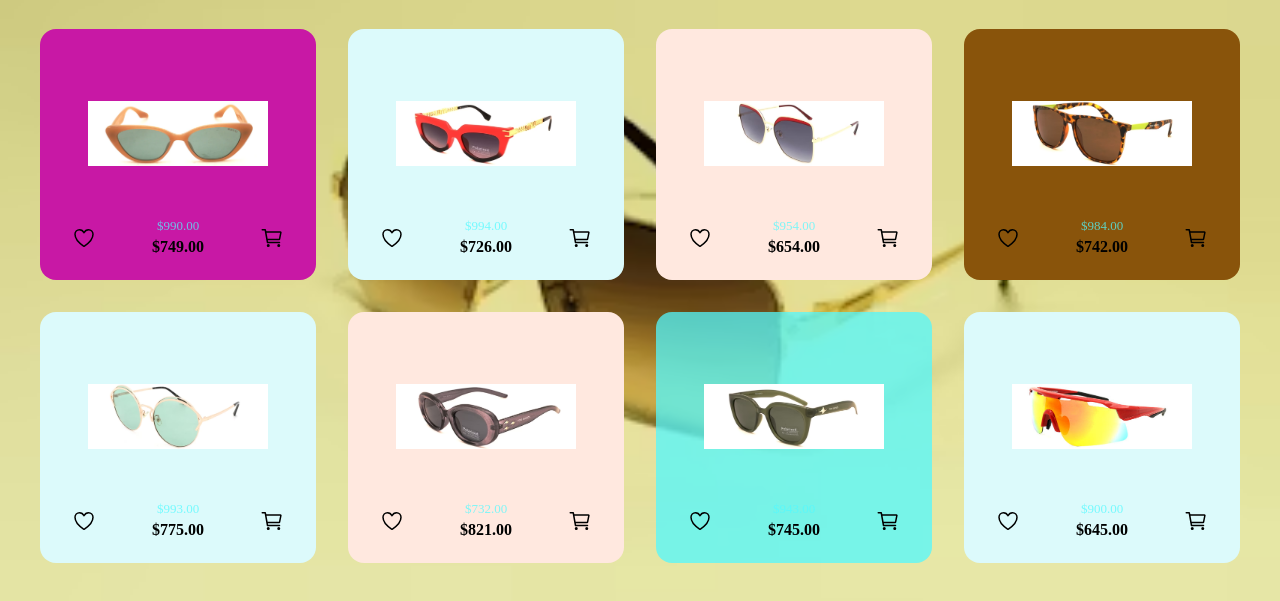
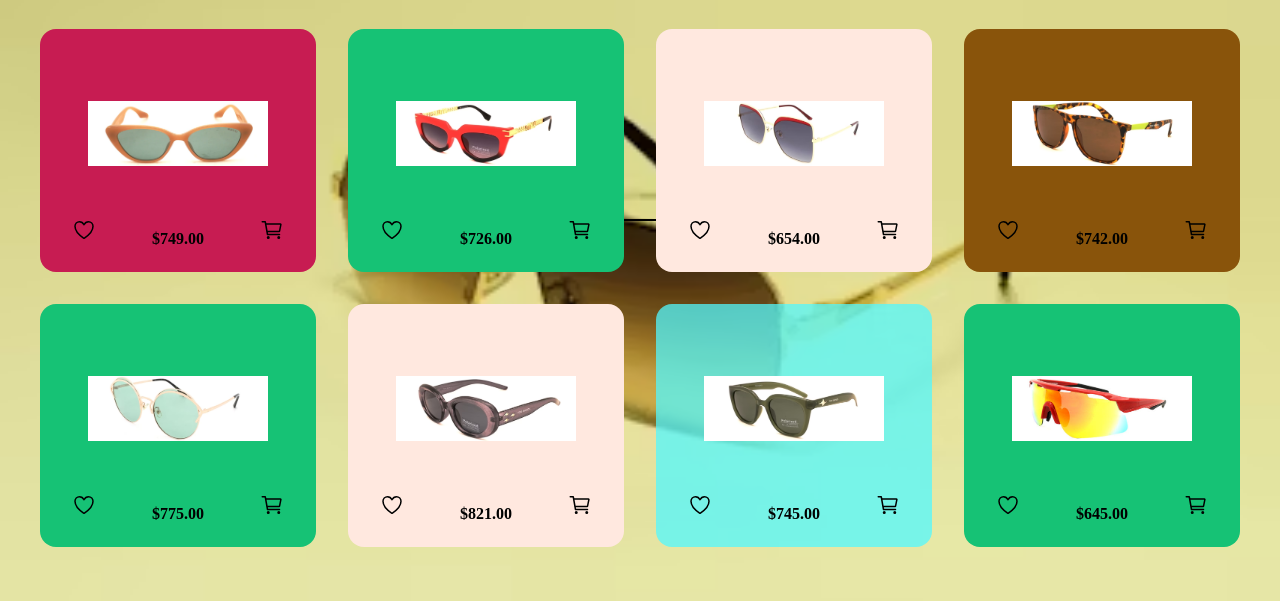
Before and after one commit to CliveOuma/sun-glasses, a plain HTML site: page Explore.html in a window 1280 px wide. Shown: the part 181-782 px from the top of the page. Drawn offline with nearby package versions, Linux system fonts and the light colour scheme.

Commit message:
updated changes

```diff
--- a/Explore.html
+++ b/Explore.html
@@ -47,7 +47,6 @@
             <a href="" class="card__icon"><ion-icon name="heart-outline"></ion-icon></a>
 
             <div>
-              <span class="card__preci card__preci--before">$990.00</span>
               <span class="card__preci card__preci--now">$749.00</span>
             </div>
             <a href="" class="card__icon"><ion-icon name="cart-outline"></ion-icon></a>
@@ -64,7 +63,6 @@
           <div class="card__precis">
             <a href="" class="card__icon"><ion-icon name="heart-outline"></ion-icon></a>
             <div>
-              <span class="card__preci card__preci--before">$994.00</span>
               <span class="card__preci card__preci--now">$726.00</span>
             </div>
             <a href="" class="card__icon"><ion-icon name="cart-outline"></ion-icon></a>
@@ -82,7 +80,6 @@
             <a href="" class="card__icon"><ion-icon name="heart-outline"></ion-icon></a>
 
             <div>
-              <span class="card__preci card__preci--before">$954.00</span>
               <span class="card__preci card__preci--now">$654.00</span>
             </div>
             <a href="" class="card__icon"><ion-icon name="cart-outline"></ion-icon></a>
@@ -99,7 +96,6 @@
             <a href="" class="card__icon"><ion-icon name="heart-outline"></ion-icon></a>
 
             <div>
-              <span class="card__preci card__preci--before">$984.00</span>
               <span class="card__preci card__preci--now">$742.00</span>
             </div>
             <a href="" class="card__icon"><ion-icon name="cart-outline"></ion-icon></a>
@@ -116,7 +112,6 @@
             <a href="" class="card__icon"><ion-icon name="heart-outline"></ion-icon></a>
 
             <div>
-              <span class="card__preci card__preci--before">$993.00</span>
               <span class="card__preci card__preci--now">$775.00</span>
             </div>
             <a href="" class="card__icon"><ion-icon name="cart-outline"></ion-icon></a>
@@ -133,7 +128,6 @@
             <a href="" class="card__icon"><ion-icon name="heart-outline"></ion-icon></a>
 
             <div>
-              <span class="card__preci card__preci--before">$732.00</span>
               <span class="card__preci card__preci--now">$821.00</span>
             </div>
             <a href="" class="card__icon"><ion-icon name="cart-outline"></ion-icon></a>
@@ -150,7 +144,6 @@
             <a href="" class="card__icon"><ion-icon name="heart-outline"></ion-icon></a>
 
             <div>
-              <span class="card__preci card__preci--before">$943.00</span>
               <span class="card__preci card__preci--now">$745.00</span>
             </div>
             <a href="" class="card__icon"><ion-icon name="cart-outline"></ion-icon></a>
@@ -167,7 +160,6 @@
             <a href="" class="card__icon"><ion-icon name="heart-outline"></ion-icon></a>
 
             <div>
-              <span class="card__preci card__preci--before">$900.00</span>
               <span class="card__preci card__preci--now">$645.00</span>
             </div>
             <a href="" class="card__icon"><ion-icon name="cart-outline"></ion-icon></a>
--- a/explore.css
+++ b/explore.css
@@ -27,10 +27,11 @@
 /*Colores*/
 :root {
   --first-color: #E3F8FF;
-  --second-color: #DCFAFB;
+  --second-color: #16c275;
   --third-color: #FFE8DF;
+  --dark-color:black;
   --accent-color: #51f9ffbd;
-  --fifth-color: #c818a5;
+  --fifth-color: #c71c52;
   --fourth-color: hsl(35, 85%, 29%);
 }
 
```
Also changed, not shown: index.html (+11 -9 lines).
